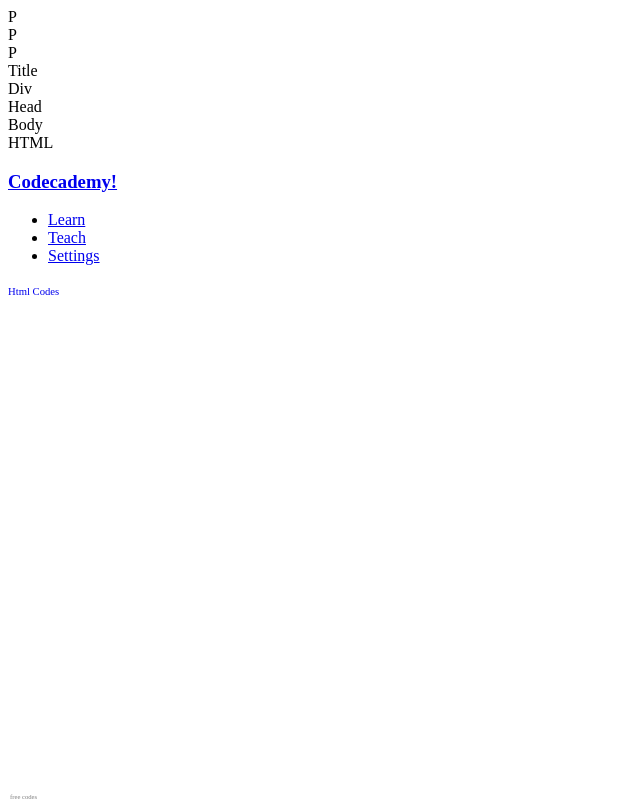
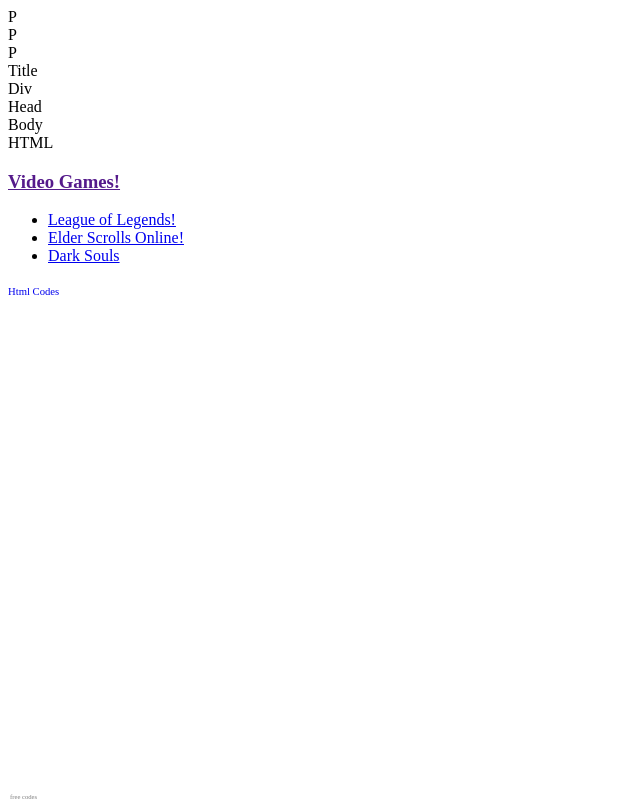
Before and after one commit to seth-at-at/themenintights.github.io, a plain HTML site: page index.html in a window 1280 px wide. Shown: the whole page, without its empty margins (0-640 px from the left). Drawn offline with Linux system fonts and the light colour scheme.

Commit message:
changed names

```diff
--- a/index.html
+++ b/index.html
@@ -23,17 +23,17 @@
 		<div id="html">HTML</div>
 
     <h3>
-    		<a href="https://www.codecademy.com/">Codecademy!</a>
+    		<a href="">Video Games!</a>
     </h3>
 		<ul>
 			<li>
-				<a href="https://www.codecademy.com/learn">Learn</a>
+				<a href="http://na.leagueoflegends.com/">League of Legends!</a>
 			</li>
 			<li>
-				<a href="https://www.codecademy.com/create/creator">Teach</a>
+				<a href="http://www.elderscrollsonline.com/en-us/agegate">Elder Scrolls Online!</a>
 			</li>
 			<li>
-				<a href="https://www.codecademy.com/edit_account/basic_info">Settings</a>
+				<a href="http://www.darksoulsii.com/us/">Dark Souls</a>
 			</li>
 		</ul>
 	</body>
```
